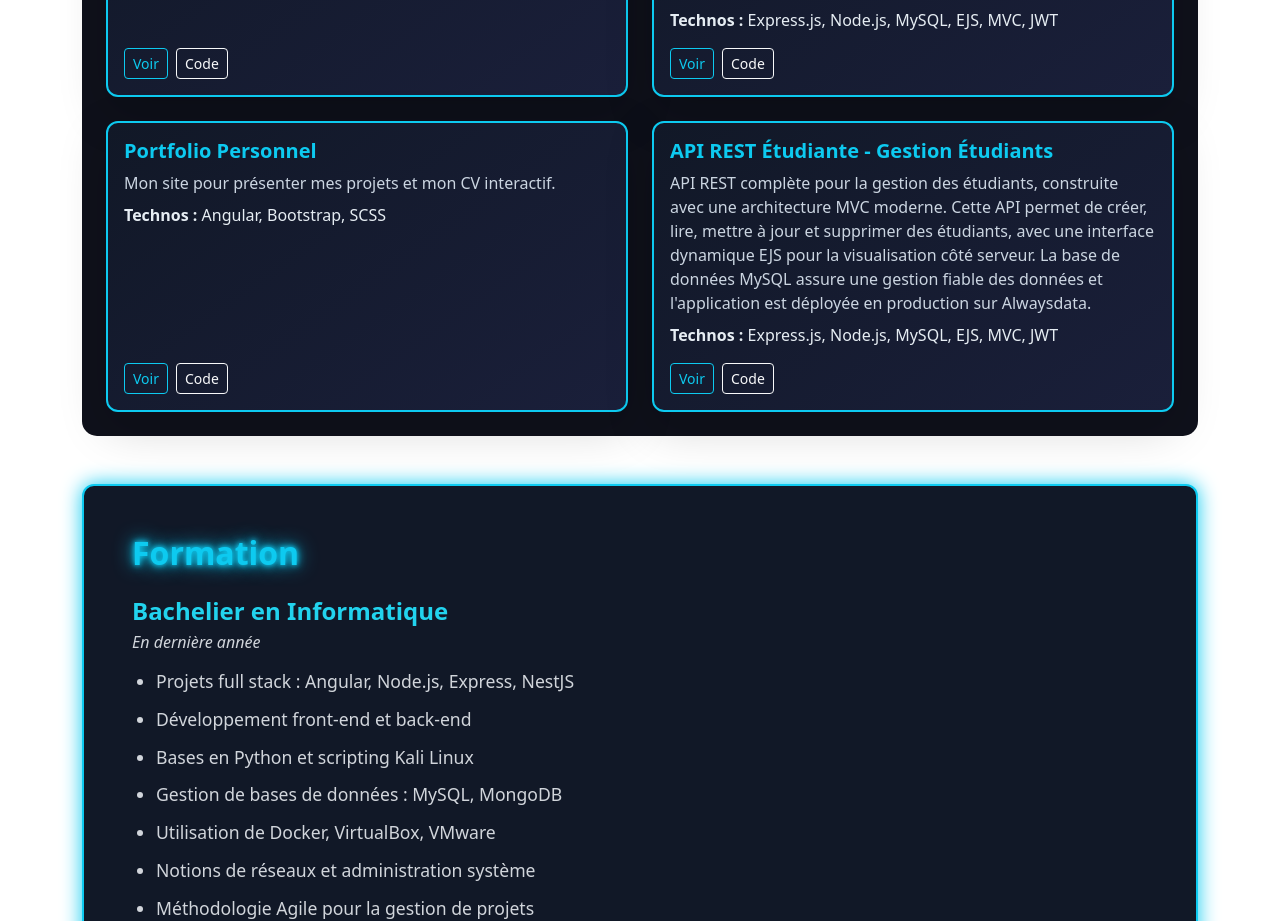
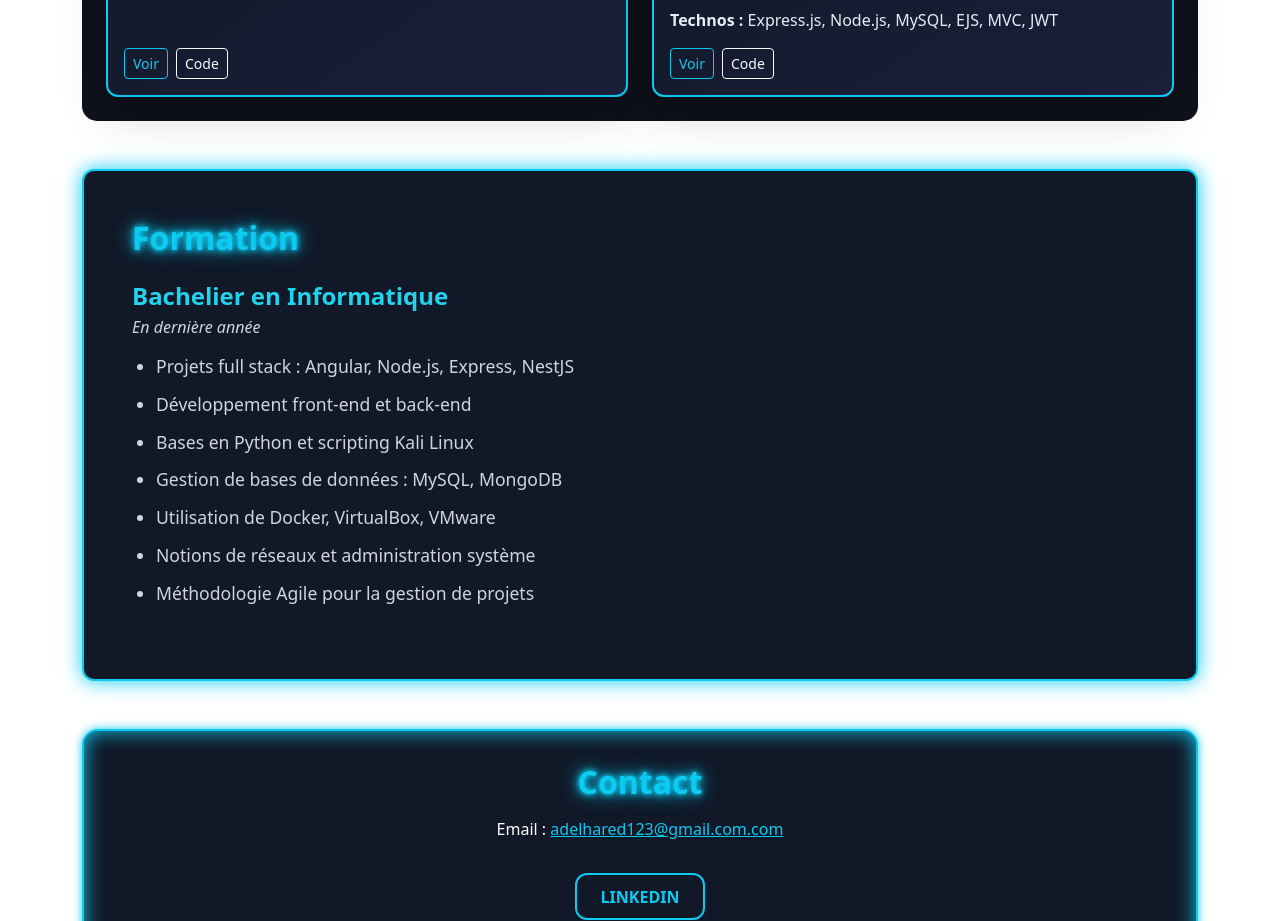
Before and after one commit to Abdourazack/PortFolio-Adel, an Angular app: page / in a window 1280 px wide. Shown: the part 2964-3885 px from the top of the page. Built offline with nearby package versions, Linux system fonts and the light colour scheme.

Commit message:
Ajout de nouveaux fichiers / mise à jour

```diff
--- a/src/app/components/projects/projects.ts
+++ b/src/app/components/projects/projects.ts
@@ -34,21 +34,6 @@ export class Projects {
       code: 'https://github.com/Abdourazack/gestion-article-mvc.git',
       link: 'https://gestionarticle.alwaysdata.net/'
     },
-     {
-      title: 'Portfolio Personnel',
-      description: 'Mon site pour présenter mes projets et mon CV interactif.',
-      technologies: ['Angular', 'Bootstrap', 'SCSS'],
-      link: 'https://aesthetic-unicorn-4d7bcb.netlify.app',
-      code: 'https://github.com/Abdourazack/PortFolio-Adel.git'
-    },
-    {
-      title: 'API REST Étudiante - Gestion Étudiants',
-      description: `API REST complète pour la gestion des étudiants, construite avec une architecture MVC moderne.
-      Cette API permet de créer, lire, mettre à jour et supprimer des étudiants, avec une interface dynamique EJS pour la visualisation côté serveur.
-      La base de données MySQL assure une gestion fiable des données et l'application est déployée en production sur Alwaysdata.`,
-      technologies: ['Express.js', 'Node.js', 'MySQL', 'EJS', 'MVC', 'JWT'],
-      code: 'https://github.com/Abdourazack/gestion-article-mvc.git',
-      link: 'https://gestionarticle.alwaysdata.net/'
-    }
+
   ];
 }
```
